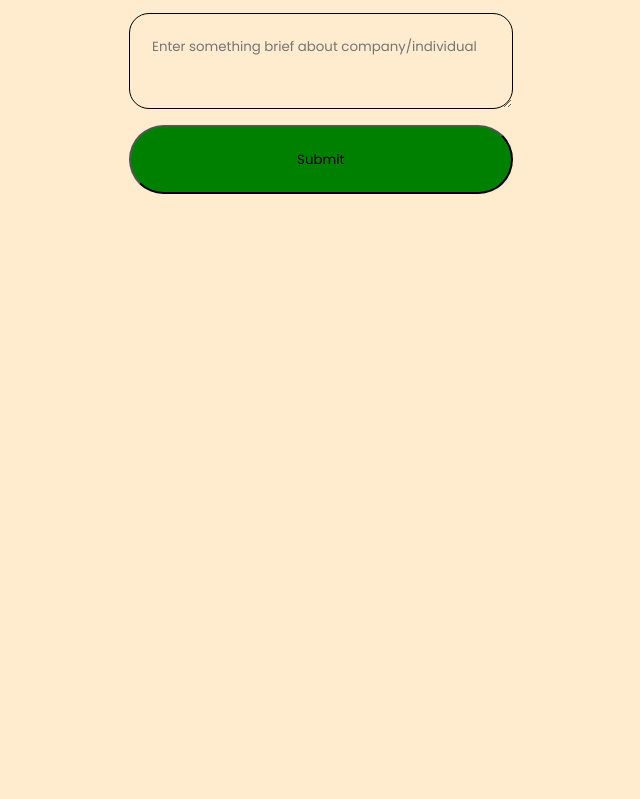
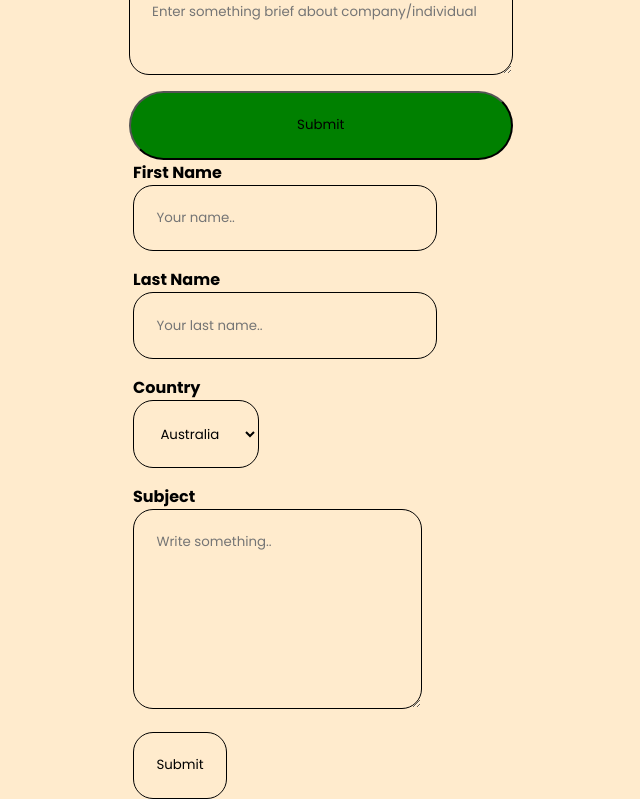
Before and after one commit to afrifa-hue/quelping, a website: page mail.html in a window 1280 px wide. Shown: the part 566-1365 px from the top of the page, without its empty margins (315-955 px from the left). Before the commit the page ends 864 px from the top, so only its background shows below. Drawn offline with Linux system fonts and the light colour scheme.

Commit message:
Update mail.html

```diff
--- a/mail.html
+++ b/mail.html
@@ -23,6 +23,49 @@
                 <button type="submit">Submit</button>
             </form>
     </div>
+    <div class="container">
+  <form action="action_page.php">
+    <div class="row">
+      <div class="col-25">
+        <label for="fname">First Name</label>
+      </div>
+      <div class="col-75">
+        <input type="text" id="fname" name="firstname" placeholder="Your name..">
+      </div>
+    </div>
+    <div class="row">
+      <div class="col-25">
+        <label for="lname">Last Name</label>
+      </div>
+      <div class="col-75">
+        <input type="text" id="lname" name="lastname" placeholder="Your last name..">
+      </div>
+    </div>
+    <div class="row">
+      <div class="col-25">
+        <label for="country">Country</label>
+      </div>
+      <div class="col-75">
+        <select id="country" name="country">
+          <option value="australia">Australia</option>
+          <option value="canada">Canada</option>
+          <option value="usa">USA</option>
+        </select>
+      </div>
+    </div>
+    <div class="row">
+      <div class="col-25">
+        <label for="subject">Subject</label>
+      </div>
+      <div class="col-75">
+        <textarea id="subject" name="subject" placeholder="Write something.." style="height:200px"></textarea>
+      </div>
+    </div>
+    <div class="row">
+      <input type="submit" value="Submit">
+    </div>
+  </form>
+</div>
 
 </body>
 </html>
```
